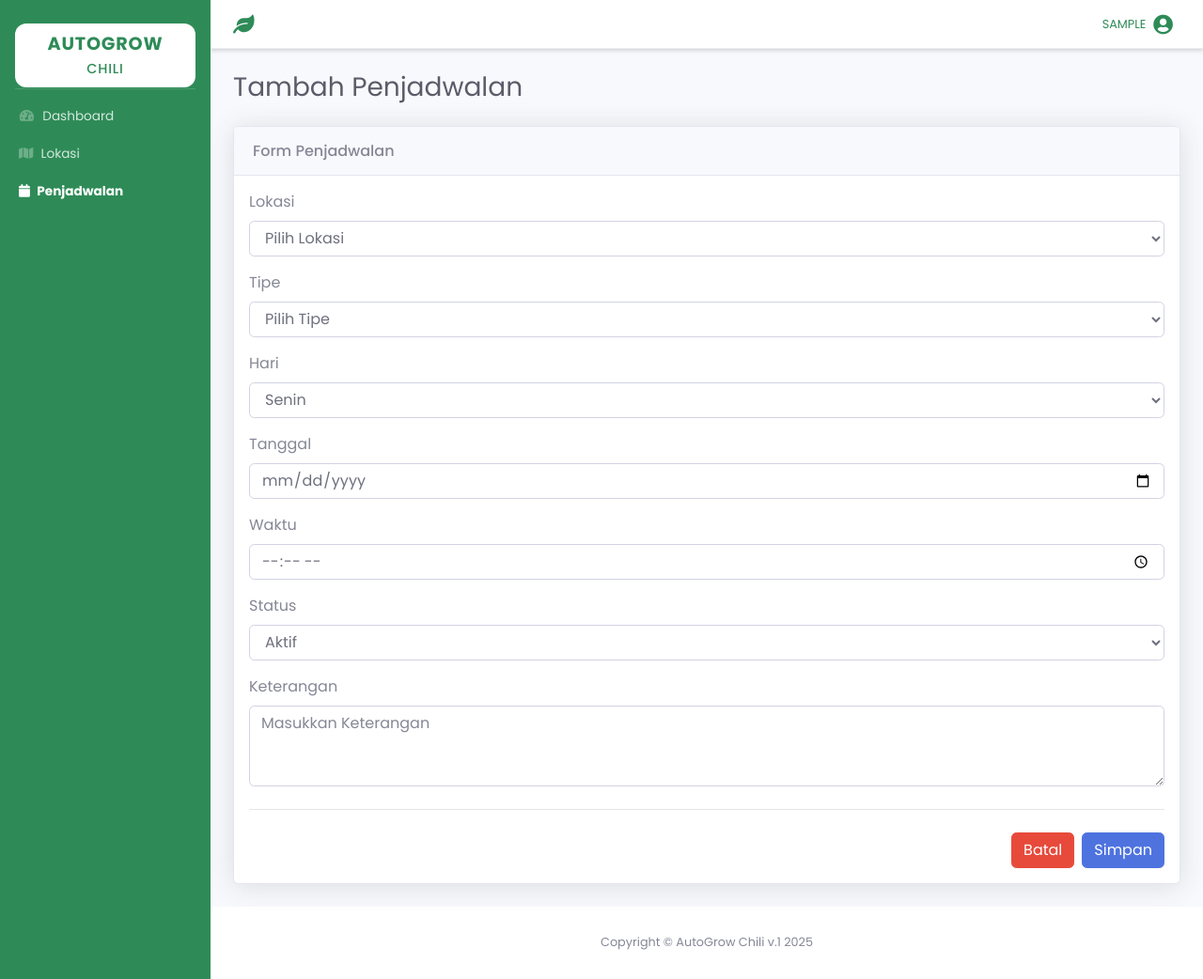
After one commit to umifadila/penyiraman_sis, a CodeIgniter app: page /penyiraman_sys/penjadwalan/create in a window 1280 px wide. The commit adds this page. Shown: the whole page at 94% size. Run offline with CodeIgniter, Linux system fonts and the light colour scheme; the visitor is signed in with stand-in values (Sample User, id 1); data that the repository does not hold is empty; some libraries are stand-ins or nearby versions.

Commit message:
Menambahkan fitur penyiraman otomatis

```diff
--- a/application/config/config.php
+++ b/application/config/config.php
@@ -23,7 +23,7 @@ defined('BASEPATH') or exit('No direct script access allowed');
 | a PHP script and you can easily do that on your own.
 |
 */
-$config['base_url'] = 'http://localhost:8810/';
+$config['base_url'] = 'http://localhost/penyiraman_sys';
 
 /*
 |--------------------------------------------------------------------------
--- a/application/config/routes.php
+++ b/application/config/routes.php
@@ -68,3 +68,8 @@ $route['lokasi/delete/(:num)'] = 'LokasiController/delete/$1';
 
 
 $route['penjadwalan'] = 'PenjadwalanController/index';
+$route['penjadwalan/create'] = 'PenjadwalanController/create';
+$route['penjadwalan/store'] = 'PenjadwalanController/store';
+$route['penjadwalan/edit/(:num)'] = 'PenjadwalanController/edit/$1';
+$route['penjadwalan/update/(:num)'] = 'PenjadwalanController/update/$1';
+$route['penjadwalan/delete/(:num)'] = 'PenjadwalanController/delete/$1';
--- a/application/controllers/PenjadwalanController.php
+++ b/application/controllers/PenjadwalanController.php
@@ -3,94 +3,84 @@ defined('BASEPATH') or exit('No direct script access allowed');
 
 class PenjadwalanController extends CI_Controller
 {
-
-
     public function __construct()
     {
         parent::__construct();
+        $this->load->library('session');
         $this->load->model('PenjadwalanModel');
-		$this->load->model('LokasiModel');  // Memuat model LokasiModel untuk mendapatkan lokasi
-
+        $this->load->model('LokasiModel');
         // Cek apakah session login ada
         if (!$this->session->userdata('is_logged_in')) {
-			// Jika tidak ada session, redirect ke halaman login
             redirect('login');
         }
     }
 
-	// Menampilkan semua data penjadwalan
     public function index()
     {
         $data = [
             'judul' => 'Data Penjadwalan',
-			'penjadwalan' => $this->PenjadwalanModel->get_all(),
+            'penjadwalan' => $this->PenjadwalanModel->get_all()
         ];
         $this->template->load('template/index', 'pages/penjadwalan/index', $data, false);
     }
 
-	// Menampilkan form tambah penjadwalan
     public function create()
     {
-		// Mendapatkan data lokasi untuk dropdown
         $data = [
             'judul' => 'Tambah Penjadwalan',
-			'lokasi' => $this->LokasiModel->get_all()  // Mengambil semua lokasi dari model LokasiModel
+            'lokasi' => $this->LokasiModel->get_all()
         ];
         $this->template->load('template/index', 'pages/penjadwalan/create', $data, false);
     }
 
-	// Menyimpan penjadwalan baru
     public function store()
     {
         $data = [
-			'lokasi_id' => $this->input->post('lokasi_id'),  // ID lokasi
-			'type' => $this->input->post('type'),  // Jenis jadwal (penyiraman/pemupukan)
-			'hari' => $this->input->post('hari'),  // Hari jadwal (misalnya: Senin, Selasa, dll.)
-			'tanggal' => $this->input->post('tanggal'),  // Tanggal sekali jalan
-			'waktu' => $this->input->post('waktu'),  // Waktu pelaksanaan
-			'durasi_menit' => $this->input->post('durasi_menit'),  // Durasi dalam menit
-			'is_aktif' => $this->input->post('is_aktif'),  // Status aktif atau tidak
-			'keterangan' => $this->input->post('keterangan'),  // Catatan tambahan
+            'lokasi_id' => $this->input->post('lokasi_id'),
+            'type' => $this->input->post('type'),
+            'hari' => $this->input->post('hari'),
+            'tanggal' => $this->input->post('tanggal'),
+            'waktu' => $this->input->post('waktu'),
+            'is_aktif' => $this->input->post('is_aktif'),
+            'keterangan' => $this->input->post('keterangan')
         ];
 
-		$this->PenjadwalanModel->insert($data);  // Menyimpan data ke database
-		redirect('penjadwalan');  // Mengarahkan ke halaman penjadwalan setelah data disimpan
+        $this->PenjadwalanModel->insert($data);
+        $this->session->set_flashdata('success', 'Penjadwalan berhasil ditambahkan!');
+        redirect('penjadwalan');
     }
 
-	// Menampilkan form edit penjadwalan
     public function edit($id)
     {
-		// Mendapatkan data penjadwalan dan lokasi untuk form edit
         $data = [
             'judul' => 'Edit Penjadwalan',
-			'penjadwalan' => $this->PenjadwalanModel->get_by_id($id),  // Mengambil data penjadwalan berdasarkan ID
-			'lokasi' => $this->LokasiModel->get_all()  // Mengambil semua lokasi untuk dropdown
+            'penjadwalan' => $this->PenjadwalanModel->get_by_id($id),
+            'lokasi' => $this->LokasiModel->get_all()
         ];
         $this->template->load('template/index', 'pages/penjadwalan/edit', $data, false);
     }
 
-	// Memperbarui penjadwalan
     public function update($id)
     {
         $data = [
-			'lokasi_id' => $this->input->post('lokasi_id'),  // ID lokasi
-			'type' => $this->input->post('type'),  // Jenis jadwal (penyiraman/pemupukan)
-			'hari' => $this->input->post('hari'),  // Hari jadwal
-			'tanggal' => $this->input->post('tanggal'),  // Tanggal sekali jalan
-			'waktu' => $this->input->post('waktu'),  // Waktu pelaksanaan
-			'durasi_menit' => $this->input->post('durasi_menit'),  // Durasi dalam menit
-			'is_aktif' => $this->input->post('is_aktif'),  // Status aktif atau tidak
-			'keterangan' => $this->input->post('keterangan'),  // Catatan tambahan
+            'lokasi_id' => $this->input->post('lokasi_id'),
+            'type' => $this->input->post('type'),
+            'hari' => $this->input->post('hari'),
+            'tanggal' => $this->input->post('tanggal'),
+            'waktu' => $this->input->post('waktu'),
+            'is_aktif' => $this->input->post('is_aktif'),
+            'keterangan' => $this->input->post('keterangan')
         ];
 
-		$this->PenjadwalanModel->update($id, $data);  // Memperbarui data penjadwalan di database
-		redirect('penjadwalan');  // Mengarahkan ke halaman penjadwalan setelah data diperbarui
+        $this->PenjadwalanModel->update($id, $data);
+        $this->session->set_flashdata('success', 'Penjadwalan berhasil diperbarui!');
+        redirect('penjadwalan');
     }
 
-	// Menghapus penjadwalan
     public function delete($id)
     {
-		$this->PenjadwalanModel->delete($id);  // Menghapus penjadwalan berdasarkan ID
-		redirect('penjadwalan');  // Mengarahkan ke halaman penjadwalan setelah data dihapus
+        $this->PenjadwalanModel->delete($id);
+        $this->session->set_flashdata('success', 'Penjadwalan berhasil dihapus!');
+        redirect('penjadwalan');
     }
 }
--- a/application/views/layouts/navbar.php
+++ b/application/views/layouts/navbar.php
@@ -1,32 +1,36 @@
- <nav class="navbar navbar-expand navbar-light bg-white topbar mb-4 static-top shadow">
+<nav class="navbar navbar-expand navbar-light bg-white px-4 shadow-sm" style="border-bottom: 1px solid #eee;">
 
   <!-- Sidebar Toggle (Topbar) -->
-   <button id="sidebarToggleTop" class="btn btn-link d-md-none rounded-circle mr-3">
-     <i class="fa fa-bars"></i>
+  <button id="sidebarToggleTop" class="btn btn-link d-md-none rounded-circle mr-3 text-success">
+    <i class="fas fa-bars"></i>
   </button>
 
-   <!-- Topbar Search -->
+  <!-- Logo Icon -->
+  <div class="d-flex align-items-center">
+    <i class="fas fa-leaf" style="color: #2E8B57; font-size: 1.25rem;"></i>
+  </div>
 
+  <!-- Spacer -->
+  <div class="flex-grow-1"></div>
 
   <!-- Topbar Navbar -->
   <ul class="navbar-nav ml-auto">
 
-     <!-- Nav Item - Search Dropdown (Visible Only XS) -->
+    <!-- Search (XS only) -->
     <li class="nav-item dropdown no-arrow d-sm-none">
-       <a class="nav-link dropdown-toggle" href="#" id="searchDropdown" role="button"
+      <a class="nav-link dropdown-toggle text-dark" href="#" id="searchDropdown" role="button"
         data-toggle="dropdown" aria-haspopup="true" aria-expanded="false">
-         <i class="fas fa-search fa-fw"></i>
+        <i class="fas fa-search"></i>
       </a>
-       <!-- Dropdown - Messages -->
-       <div class="dropdown-menu dropdown-menu-right p-3 shadow animated--grow-in"
+      <div class="dropdown-menu dropdown-menu-right p-3 shadow-sm animated--grow-in"
         aria-labelledby="searchDropdown">
-         <form class="form-inline mr-auto w-100 navbar-search">
+        <form class="form-inline w-100 navbar-search">
           <div class="input-group">
             <input type="text" class="form-control bg-light border-0 small"
-               placeholder="Search for..." aria-label="Search"
+              placeholder="Search..." aria-label="Search"
               aria-describedby="basic-addon2">
             <div class="input-group-append">
-               <button class="btn btn-primary" type="button">
+              <button class="btn btn-success" type="button">
                 <i class="fas fa-search fa-sm"></i>
               </button>
             </div>
@@ -35,20 +39,17 @@
       </div>
     </li>
 
-     <!-- Nav Item - User Information -->
+    <!-- User Info -->
     <li class="nav-item dropdown no-arrow">
-       <a class="nav-link dropdown-toggle" href="#" id="userDropdown" role="button"
+      <a class="nav-link dropdown-toggle d-flex align-items-center" href="#" id="userDropdown" role="button"
         data-toggle="dropdown" aria-haspopup="true" aria-expanded="false">
         <?php if ($this->session->userdata('is_logged_in')): ?>
-           <span class="mr-2 d-none d-lg-inline text-gray-600 small">
-             <?php
-              // Menampilkan username yang tersimpan di session
-              echo strtoupper($this->session->userdata('username')) . " - ADMIN";
-              ?>
+          <span class="mr-2 d-none d-lg-inline small font-weight-semibold" style="color: #2E8B57;">
+            <?php echo strtoupper($this->session->userdata('username')) . ""; ?>
           </span>
+          <i class="fas fa-user-circle fa-lg" style="color: #2E8B57;"></i>
         <?php endif; ?>
       </a>
-       <!-- Dropdown - User Information -->
     </li>
 
   </ul>
--- a/application/views/layouts/sidebar.php
+++ b/application/views/layouts/sidebar.php
@@ -1,9 +1,12 @@
-<ul style="background-color: #7bc47f;" class="navbar-nav sidebar sidebar-dark accordion" id="accordionSidebar">
+<ul style="background-color: #2E8B57;" class="navbar-nav sidebar sidebar-dark accordion" id="accordionSidebar">
 
+<br>
   <!-- Sidebar - Brand -->
-  <a class="sidebar-brand d-flex flex-column align-items-center justify-content-center" href="index.html">
-    <span class="sidebar-brand-text mx-3" style="color: #7bc47f; display: block; background-color: white; padding-top: 5px; padding-left: 10px; padding-right: 10px; margin: 0px !important;">AutoGrow</span>
-    <span class="sidebar-brand-text mx-3" style="color: #7bc47f; display: block; background-color: white; padding-bottom: 3px; padding-left: 10px; padding-right: 10px; margin: 0px !important;">Chili</span>
+  <a class="sidebar-brand d-flex flex-column align-items-center justify-content-center py-3" href="index.html" style="text-decoration: none;">
+    <div style="background: white; padding: 8px 16px; border-radius: 12px;">
+      <span style="font-size: 1.2rem; font-weight: 700; color: #2E8B57;">AutoGrow</span>
+      <span style="font-size: 0.9rem; font-weight: 500; color: #2E8B57;">Chili</span>
+    </div>
   </a>
 
   <!-- Divider -->
--- /dev/null
+++ b/application/views/pages/penjadwalan/create.php
@@ -0,0 +1,86 @@
+<!-- Page Heading -->
+<div class="d-sm-flex align-items-center justify-content-between my-4">
+    <h1 class="h3 mb-0 text-gray-800">Tambah Penjadwalan</h1>
+</div>
+
+<!-- Content Row -->
+<div class="row">
+    <div class="col-12">
+        <div class="card shadow mb-4">
+            <div class="card-header py-3">
+                <h6 style="font-weight: 500;" class="m-0 fs-5">Form Penjadwalan</h6>
+            </div>
+            <div class="card-body p-3">
+                <form action="<?= site_url('penjadwalan/store') ?>" method="POST" class="needs-validation" novalidate>
+                    <!-- Input Lokasi -->
+                    <div class="form-group">
+                        <label for="lokasi_id">Lokasi</label>
+                        <select class="form-control" id="lokasi_id" name="lokasi_id" required>
+                            <option value="">Pilih Lokasi</option>
+                            <?php foreach ($lokasi as $lokasi_item): ?>
+                                <option value="<?= $lokasi_item['id'] ?>"><?= $lokasi_item['nama'] ?></option>
+                            <?php endforeach ?>
+                        </select>
+                    </div>
+
+                    <!-- Input Type -->
+                    <div class="form-group">
+                        <label for="type">Tipe</label>
+                        <select class="form-control" id="type" name="type" required>
+                            <option value="">Pilih Tipe</option>
+                            <option value="penyiraman">Penyiraman</option>
+                            <option value="pemupukan">Pemupukan</option>
+                        </select>
+                    </div>
+
+                    <!-- Input Hari -->
+                    <div class="form-group">
+                        <label for="hari">Hari</label>
+                        <select class="form-control" name="hari" required>
+                            <?php foreach (['Senin','Selasa','Rabu','Kamis','Jumat','Sabtu','Minggu'] as $day): ?>
+                                <option value="<?= $day ?>"><?= $day ?></option>
+                            <?php endforeach ?>
+                        </select>
+                    </div>
+
+                    <!-- Input Tanggal -->
+                    <div class="form-group">
+                        <label for="tanggal">Tanggal</label>
+                        <input type="date" class="form-control" id="tanggal" name="tanggal" required>
+                    </div>
+
+                    <!-- Input Waktu -->
+                    <div class="form-group">
+                        <label for="waktu">Waktu</label>
+                        <input type="time" class="form-control" id="waktu" name="waktu" required>
+                    </div>
+
+                    <!-- Input Status -->
+                    <div class="form-group">
+                        <label for="is_aktif">Status</label>
+                        <select class="form-control" id="is_aktif" name="is_aktif" required>
+                            <option value="aktif">Aktif</option>
+                            <option value="non-aktif">Non-Aktif</option>
+                        </select>
+                    </div>
+
+                    <!-- Input Keterangan -->
+                    <div class="form-group">
+                        <label for="keterangan">Keterangan</label>
+                        <textarea class="form-control" id="keterangan" name="keterangan" rows="3" placeholder="Masukkan Keterangan" required></textarea>
+                    </div>
+
+                    <div class="my-4">
+                        <hr>
+                    </div>
+
+                    <!-- Tombol Simpan -->
+                    <div class="d-flex justify-content-end">
+                        <a href="<?= base_url('penjadwalan') ?>" class="btn btn-danger">Batal</a>
+                        <button type="submit" class="btn btn-primary ml-2">Simpan</button>
+                    </div>
+                </form>
+            </div>
+        </div>
+    </div>
+</div>
```
Also changed, not shown: application/views/pages/lokasi/index.php (+22 -22 lines), application/views/pages/penjadwalan/edit.php (added, +88 -0 lines), application/views/pages/penjadwalan/index.php (added, +87 -0 lines). Lines whose indentation alone changed are shown as unchanged.
